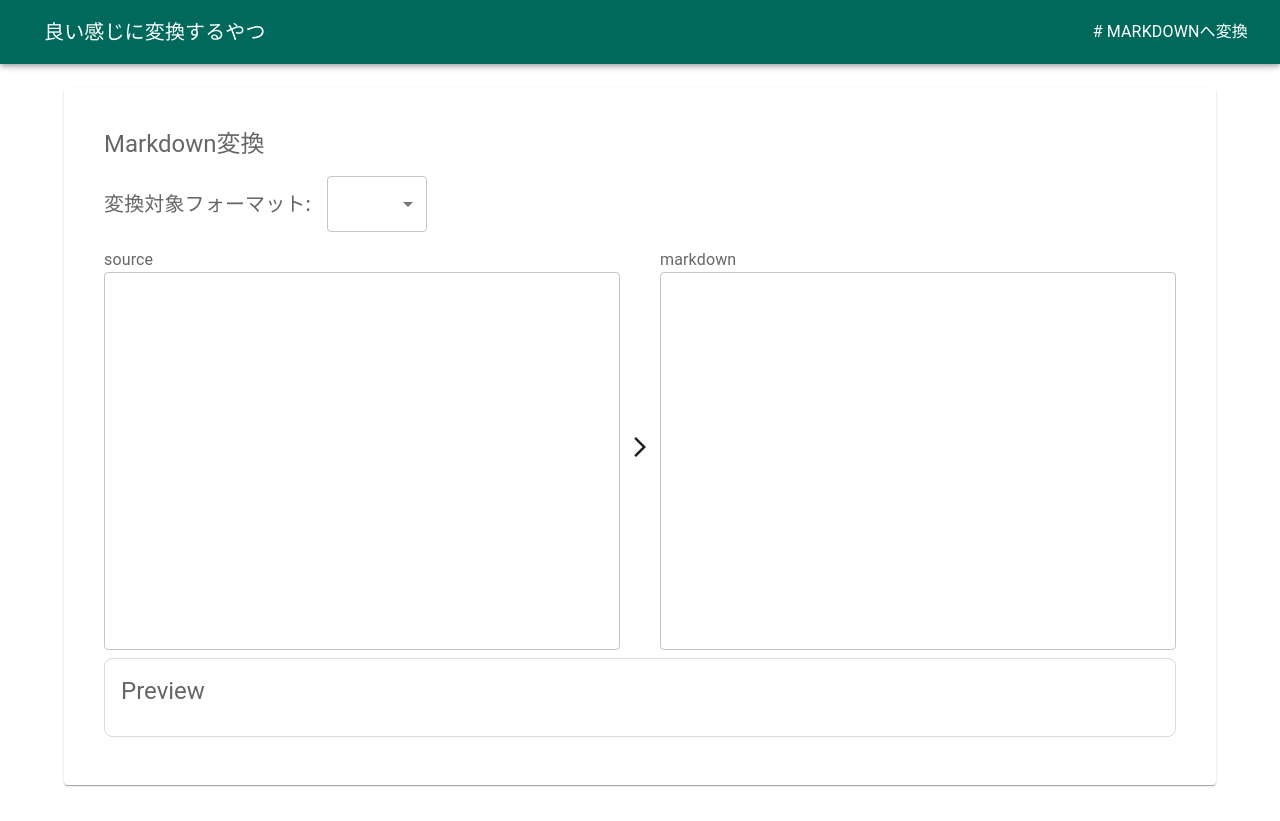
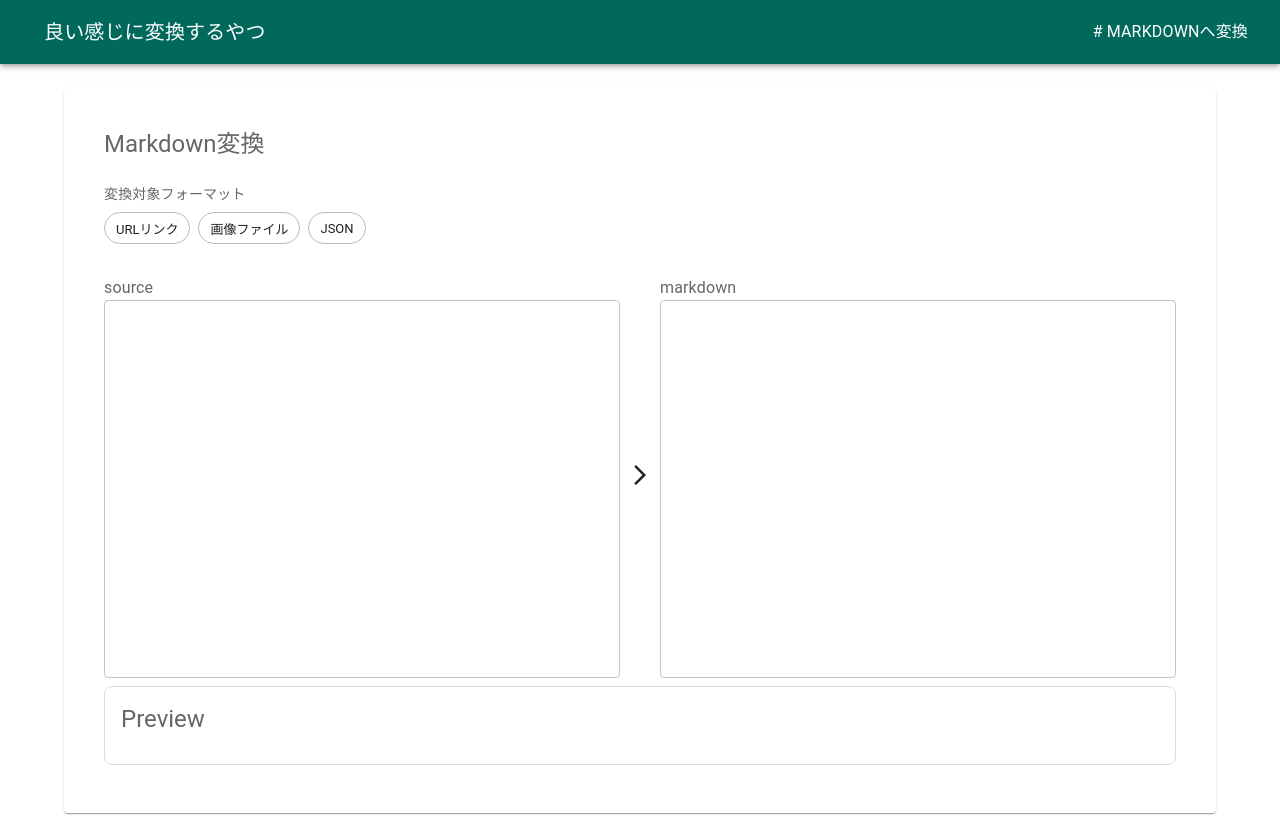
Before and after one commit to pei223/cool-text-converter, a React (Vite) app: page /markdown/convert in a window 1280 px wide. Before the commit the page ends 800 px from the top, so only its background shows below. Built offline with nearby package versions, Linux system fonts and the light colour scheme.

Commit message:
Markdownフォーマットの選択をワンクリックでできるようにする

```diff
--- a/src/pages/markdown/convert.tsx
+++ b/src/pages/markdown/convert.tsx
@@ -2,8 +2,7 @@ import {
   Box,
   Card,
   CardContent,
-  MenuItem,
-  Select,
+  Chip,
   TextField,
   Typography,
 } from "@mui/material";
@@ -25,8 +24,6 @@ type SelectedItem = {
   format: ConvertibleMarkdownFormats;
   converter: MarkdownConverter;
 };
-
-type SelectableFormat = ConvertibleMarkdownFormats | "";
 
 function MarkdownConvert() {
   const [src, setSrc] = useState("");
@@ -71,40 +68,48 @@ function MarkdownConvert() {
           <Typography color="text.secondary" variant="h5" component="h1">
             Markdown変換
           </Typography>
-          <Box
-            sx={{
-              display: "flex",
-              paddingY: 2,
-              alignItems: "center",
-            }}
-          >
+          <Box sx={{ marginTop: 3 }}>
             <Typography
               color="text.secondary"
-              variant="h6"
+              variant="body2"
               component="p"
               marginRight={2}
             >
-              変換対象フォーマット:
+              変換対象フォーマット
             </Typography>
-            <Select
+            <Box
               sx={{
-                minWidth: "100px",
+                marginTop: 1,
+                paddingBottom: 2,
+                overflowX: "scroll",
+                whiteSpace: "nowrap",
               }}
-              value={
-                selectedItem == null ? "-" : selectedItem.converter.formatName()
-              }
-              onChange={(e) =>
-                onFormatSelected(e.target.value as SelectableFormat)
-              }
             >
-              <MenuItem value={""}>-</MenuItem>
               {markdownConverters.map((v) => (
-                <MenuItem value={v.formatName()}>{v.formatLabel()}</MenuItem>
+                <Chip
+                  sx={{
+                    marginRight: 1,
+                  }}
+                  onClick={() => onFormatSelected(v.formatName())}
+                  label={v.formatLabel()}
+                  variant={
+                    v.formatName() === selectedItem?.format
+                      ? "filled"
+                      : "outlined"
+                  }
+                  color={
+                    v.formatName() === selectedItem?.format
+                      ? "primary"
+                      : "default"
+                  }
+                  clickable
+                />
               ))}
-            </Select>
+            </Box>
           </Box>
           <Box
             sx={{
+              marginTop: 2,
               display: "flex",
               flexDirection: "column",
             }}
@@ -113,7 +118,6 @@ function MarkdownConvert() {
               sx={{
                 display: "flex",
                 alignItems: "center",
-                flexShrink: 1,
               }}
             >
               <Box sx={{ display: "flex", flexDirection: "column", flex: 1 }}>
@@ -158,5 +162,4 @@ function MarkdownConvert() {
     </Layout>
   );
 }
-
 export default MarkdownConvert;
```
